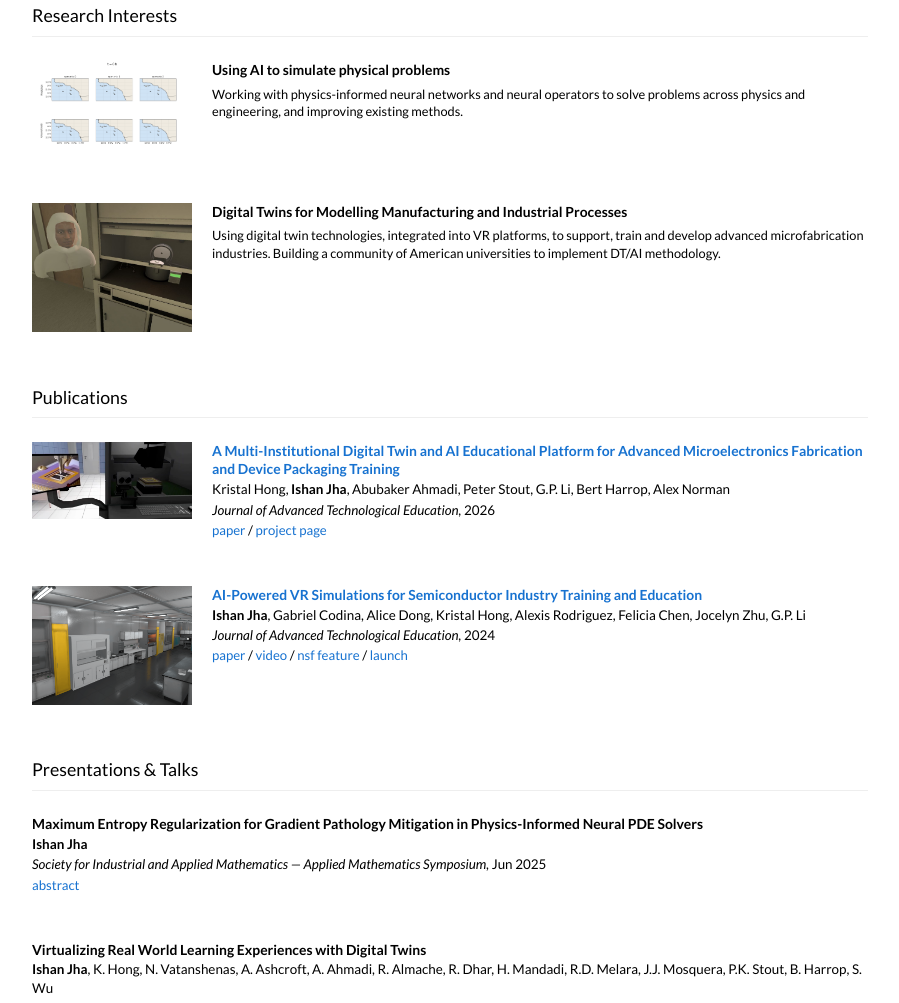
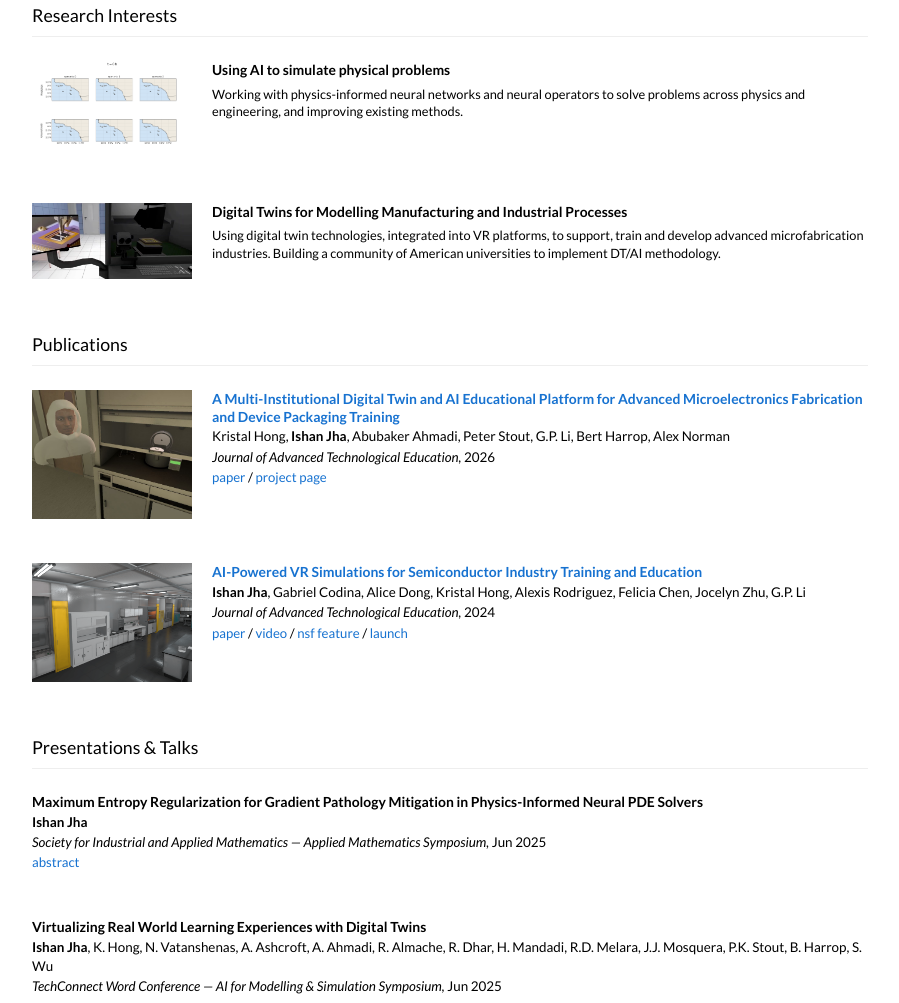
Before and after one commit to Ishanyjha/ishanyjha.github.io, a plain HTML site: page index.html in a window 1280 px wide. Shown: the part 867-1870 px from the top of the page, without its empty margins (190-1089 px from the left). Drawn offline with Linux system fonts and the light colour scheme.

Commit message:
Replace images in item-row with new sources

```diff
--- a/index.html
+++ b/index.html
@@ -332,7 +332,7 @@
         </div>
 
         <div class="item-row">
-            <div class="item-image"><img src="snip.JPG" alt="Simulation view for Digital Twin project"></div>
+            <div class="item-image"><img src="paper2.png" alt="Simulation view for Digital Twin project"></div>
             <div class="item-content">
                 <div class="item-title">Digital Twins for Modelling Manufacturing and Industrial Processes</div>
                 <div class="item-abstract">Using digital twin technologies, integrated into VR platforms, to support, train and develop advanced microfabrication industries. Building a community of American universities to implement DT/AI methodology.</div>
@@ -345,7 +345,7 @@
         <h2>Publications</h2>
 
         <div class="item-row">
-            <div class="item-image"><img src="Paper2.png" alt="Paper Thumbnail"></div>
+            <div class="item-image"><img src="snip.JPG" alt="Paper Thumbnail"></div>
             <div class="item-content">
                 <!-- Title wrapped in <a> tag to match the blue linked title format exactly -->
                 <div class="item-title"><a href="https://zenodo.org/records/19241366" target="_blank">A Multi-Institutional Digital Twin and AI Educational Platform for Advanced Microelectronics Fabrication and Device Packaging Training</a></div>
```
